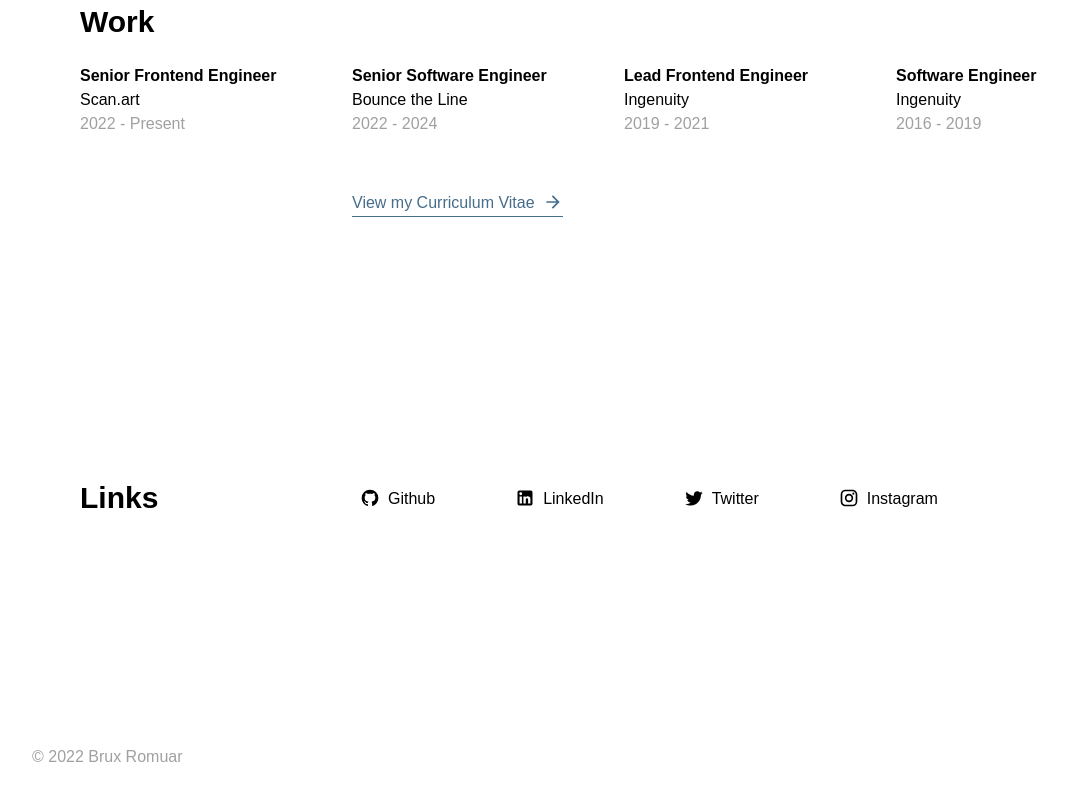
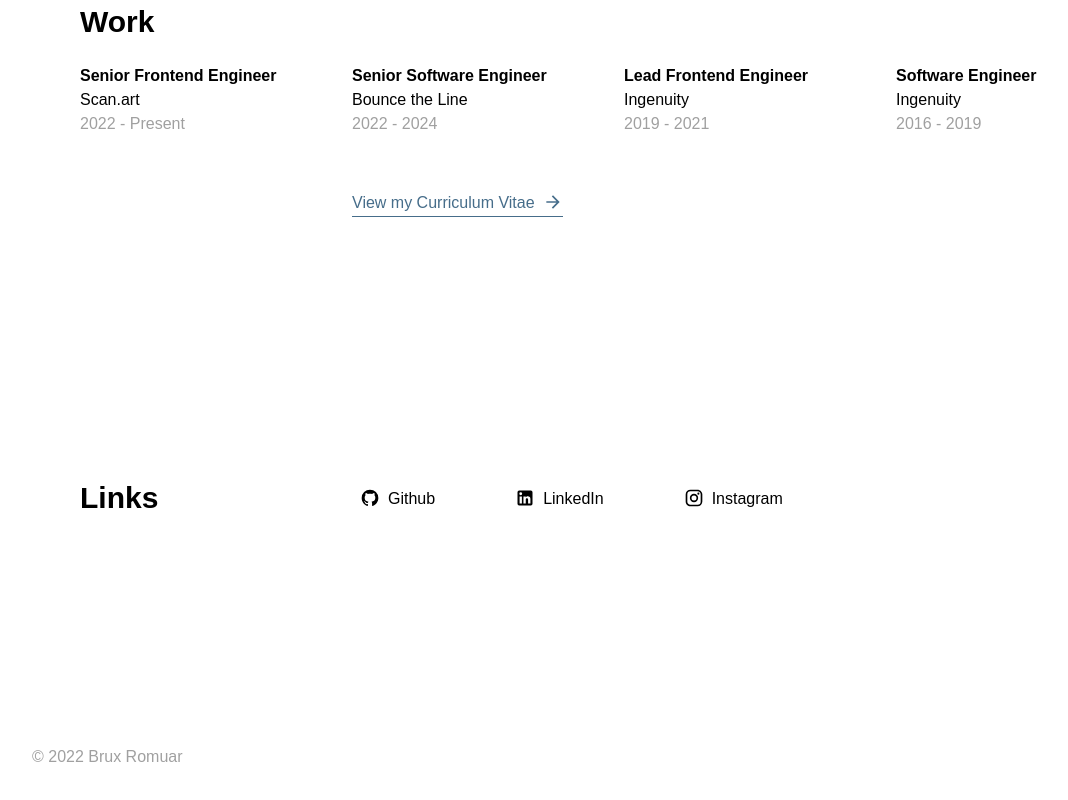
Before and after one commit to bruxr/bruxromuar.com, a Next.js app: page / in a window 1280 px wide. Shown: the part 930-1730 px from the top of the page, without its empty margins (48-1116 px from the left). Built offline with nearby package versions, Linux system fonts and the light colour scheme.

Commit message:
Remove unused twitter

```diff
--- a/pages/index.tsx
+++ b/pages/index.tsx
@@ -116,10 +116,6 @@ function Home(): React.ReactElement {
                 <Icon path={mdiLinkedin} size="20px" className="inline-block mr-2 align-sub" />
                 LinkedIn
               </a>
-              <a href="https://twitter.com/brrrux" rel="noopener noreferrer" className="link">
-                <Icon path={mdiTwitter} size="20px" className="inline-block mr-2 align-sub" />
-                Twitter
-              </a>
               <a href="https://www.instagram.com/brrrux" rel="noopener noreferrer" className="link">
                 <Icon path={mdiInstagram} size="20px" className="inline-block mr-2 align-sub" />
                 Instagram
```
